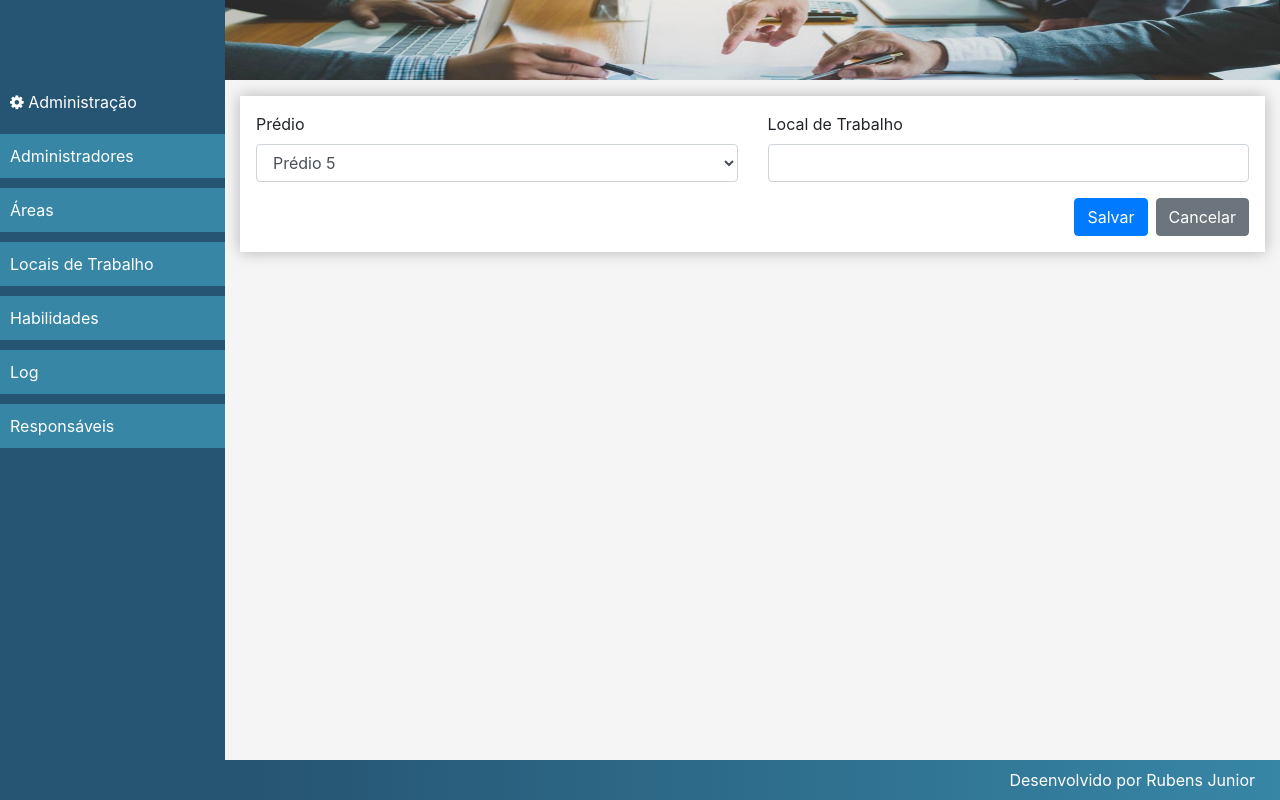
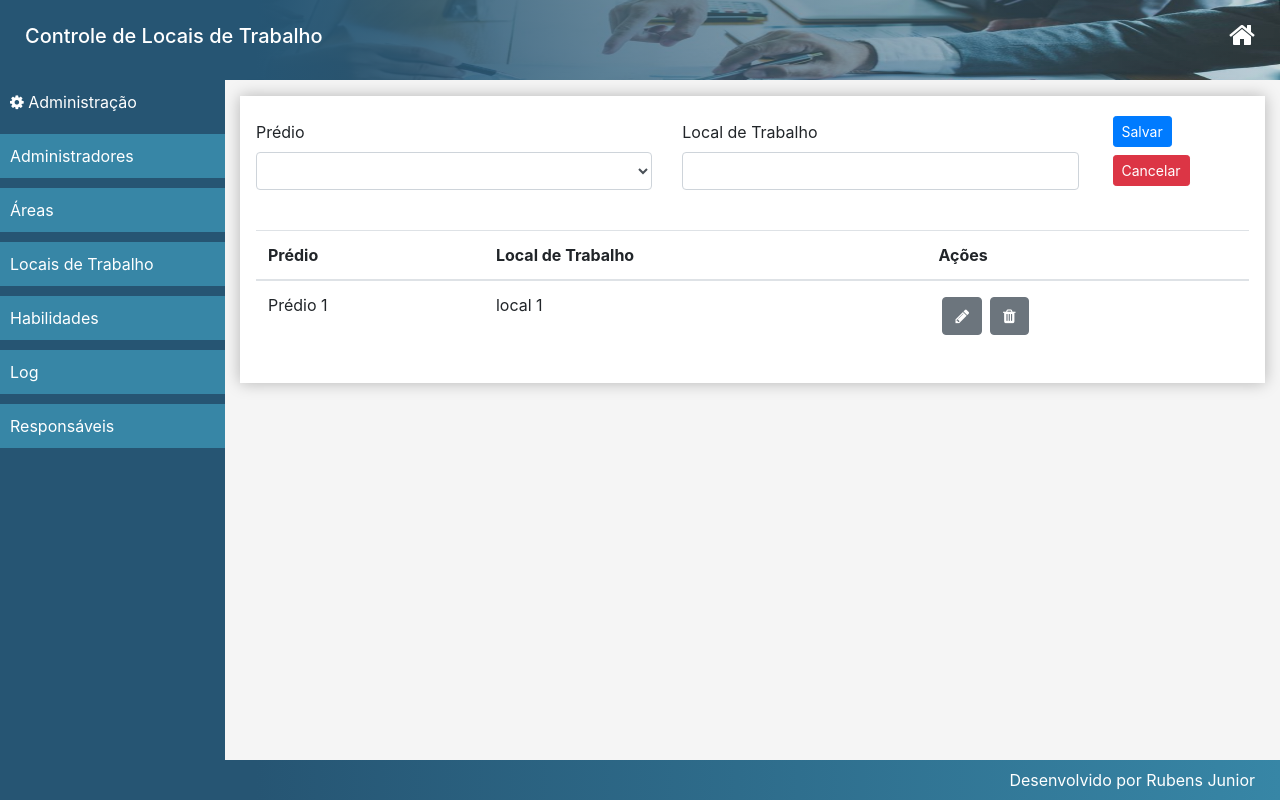
Before and after one commit to rubensabjr/locais-de-trabalho, a React (Create React App) app: page /work-places in a window 1280 px wide. Built offline with nearby package versions, Linux system fonts and the light colour scheme; data requests are answered from the project's data file.

Commit message:
CRUD e Cabeçalho atualizado

```diff
--- a/server/db.json
+++ b/server/db.json
@@ -1,24 +1,9 @@
 {
   "workPlaces": [
     {
-      "id": 1,
-      "predio": "predio 1",
-      "local": "local 1"
-    },
-    {
-      "id": 2,
-      "predio": "predio 2",
-      "local": "local 2"
-    },
-    {
-      "predio": "Prédio 3",
-      "local": "local 3",
-      "id": 3
-    },
-    {
       "predio": "Prédio 1",
       "local": "local 1",
-      "id": 4
+      "id": 1
     }
   ]
 }
--- a/src/components/templates/Header.css
+++ b/src/components/templates/Header.css
@@ -1,13 +1,21 @@
 header.header{
     display: flex;
-    background: var(--bg-dark);
+    background-image: linear-gradient(90deg, rgba(38, 85, 115, 1) 20%, rgba(55,134,166,0.1) 100%),
+    url('../../assets/images/wallpaper.png');
+    background-size: 100% 100%;
     overflow: hidden;
     white-space: nowrap;
+    align-items: center;
 }
 
-header.header img{
-    margin-left: var(--aside-width);
-    width: 100%;
-    height: var(--header-height);
-    mask-image: linear-gradient(90deg, var(--bg-dark) 20%, rgba(55,134,166,1) 100%);
+.header a{
+    margin-left: auto;
+    margin-right: 25px;
+    color: #fff;
 }
+
+.header h5{
+    margin-right: auto;
+    margin-left: 25px;
+    color: #fff;
+}
--- a/src/components/templates/Header.jsx
+++ b/src/components/templates/Header.jsx
@@ -1,8 +1,11 @@
 import './Header.css'
-import wallpaper from '../../assets/images/wallpaper.png'
 import React from 'react'
+import {Link} from 'react-router-dom'
 
 export default props =>
     <header className="header">
-        <img src={wallpaper} alt="wallpaper" />
+        <h5>Controle de Locais de Trabalho</h5>
+        <Link to="/">
+            <h3><i className={`fa fa-home`}></i></h3>
+        </Link>
     </header>
--- /dev/null
+++ b/src/components/work-places/WorkPlacesCrud.css
@@ -0,0 +1,3 @@
+.row{
+    align-items: flex-end;
+}
--- a/src/components/work-places/WorkPlacesCrud.jsx
+++ b/src/components/work-places/WorkPlacesCrud.jsx
@@ -1,3 +1,4 @@
+import './WorkPlacesCrud.css'
 import React, { Component } from 'react'
 import axios from 'axios'
 import Main from '../templates/Main'
@@ -24,6 +25,9 @@ export default class UserCrud extends Component {
 
     save() {
         const workPlaces = this.state.workPlaces
+        if(this.emptyFields(workPlaces))
+            alert("Campos Obrigatórios")
+        else{
             const method = workPlaces.id ? 'put' : 'post'
             const url = workPlaces.id ? `${baseUrl}/${workPlaces.id}` : baseUrl
             axios[method](url, workPlaces)
@@ -31,6 +35,7 @@ export default class UserCrud extends Component {
                     const list = this.getUpdatedList(resp.data)
                     this.setState({ workPlaces: initialState.workPlaces, list })
                 })
+        }
     }
 
     getUpdatedList(workPlaces, add = true) {
@@ -45,35 +50,53 @@ export default class UserCrud extends Component {
         this.setState({ workPlaces })
     }
 
+    load(workPlaces) {
+        this.setState({ workPlaces })
+    }
+
+    remove(workPlaces) {
+        axios.delete(`${baseUrl}/${workPlaces.id}`).then(resp => {
+            const list = this.getUpdatedList(workPlaces, false)
+            this.setState({ list })
+        })
+    }
+
+    emptyFields(workPlaces){
+        if(workPlaces.predio == '' || workPlaces.local == '')
+            return true
+
+        return false
+    }
+
     renderForm(){
         return(
             <div className="form">
                 <div className= "row">
-                    <div class="form-group col-12 col-md-6">
+                    <div class="form-group col-5">
                         <label for="inputBuilding">Prédio</label>
-                        <select id="inputBuilding" class="form-control"
-                        name="predio" value={this.state.workPlaces.name} onChange={e=>this.updateField(e)}>
-                         <option selected>Prédio 1</option>
-                         <option selected>Prédio 2</option>
-                         <option selected>Prédio 3</option>
-                         <option selected>Prédio 4</option>
-                         <option selected>Prédio 5</option>
+                        <select type="text" id="inputBuilding" class="form-control" name="predio"
+                            value={this.state.workPlaces.predio}
+                            onChange={e=>this.updateField(e)}>
+                                <option selected></option>
+                                <option>Prédio 1</option>
+                                <option>Prédio 2</option>
+                                <option>Prédio 3</option>
+                                <option>Prédio 4</option>
+                                <option>Prédio 5</option>
                         </select>
                     </div>
-                    <div class="form-group col-12 col-md-6">
+                    <div class="form-group col-5">
                         <label for="inputWorkPlaces">Local de Trabalho</label>
-                        <input type="text" class="form-control" id="inputWorkPlaces" name="local"
+                        <input type="text" id="inputWorkPlaces" class="form-control" name="local"
+                        maxLength="50"
                         value={this.state.workPlaces.local} onChange={e=>this.updateField(e)}/>
                     </div>
-                </div>
-                <div className="row">
-                    <div className="col-12 d-flex justify-content-end">
-                        <button className="btn btn-primary"
-                            onClick={e => this.save(e)}>
+                    <div class="form-group col 2">
+                        <button className="btn btn-primary btn-sm m-1"
+                            onClick= {e => this.save(e)}>
                             Salvar
                         </button>
-
-                        <button className="btn btn-secondary ml-2"
+                        <button className="btn btn-danger btn-sm m-1"
                             onClick={e => this.clear(e)}>
                             Cancelar
                         </button>
@@ -83,10 +106,49 @@ export default class UserCrud extends Component {
         )
     }
 
+    renderTable() {
+        return (
+            <table className="table mt-4">
+                <thead>
+                    <tr>
+                        <th>Prédio</th>
+                        <th>Local de Trabalho</th>
+                        <th>Ações</th>
+                    </tr>
+                </thead>
+                <tbody>
+                    {this.renderRows()}
+                </tbody>
+            </table>
+        )
+    }
+
+    renderRows() {
+        return this.state.list.map(workPlaces => {
+            return (
+                <tr key={workPlaces.id}>
+                    <td>{workPlaces.predio}</td>
+                    <td>{workPlaces.local}</td>
+                    <td>
+                        <button className="btn btn-secondary m-1"
+                            onClick={() => this.load(workPlaces)}>
+                            <i className="fa fa-pencil"></i>
+                        </button>
+                        <button className="btn btn-secondary m-1"
+                            onClick={() => this.remove(workPlaces)}>
+                            <i className="fa fa-trash"></i>
+                        </button>
+                    </td>
+                </tr>
+            )
+        })
+    }
+
     render(){
         return(
             <Main>
                 {this.renderForm()}
+                {this.renderTable()}
             </Main>
         )
     }
```
Lines whose indentation alone changed are shown as unchanged.
